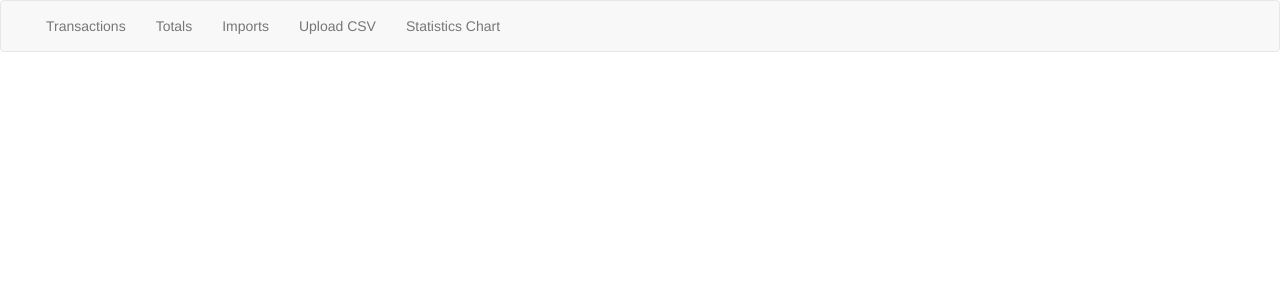
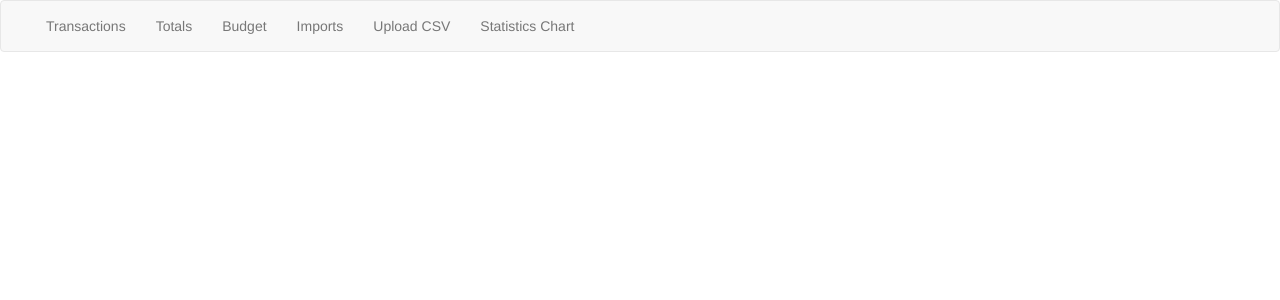
Before and after one commit to dchukhin/skameika, a Django app: page / in a window 1280 px wide. Shown: the top 300 px of the page. Run offline with Django 3.2, Linux system fonts and the light colour scheme; some libraries are stand-ins or nearby versions.

Commit message:
show link to budget in navbar

```diff
--- a/skameika/templates/base.html
+++ b/skameika/templates/base.html
@@ -37,6 +37,7 @@
                 <ul class="nav navbar-nav">
                     <li><a href="{% url 'transactions' %}">Transactions</a></li>
                     <li><a href="{% url 'totals' %}">Totals</a></li>
+                    <li><a href="{% url 'budget' %}">Budget</a></li>
                     <li><a href="{% url 'csv_import_list' %}">Imports</a></li>
                     <li><a href="{% url 'upload_csv' %}">Upload CSV</a></li>
                     <li><a href="{% url 'statistics_chart_view' %}">Statistics Chart</a></li>
```
